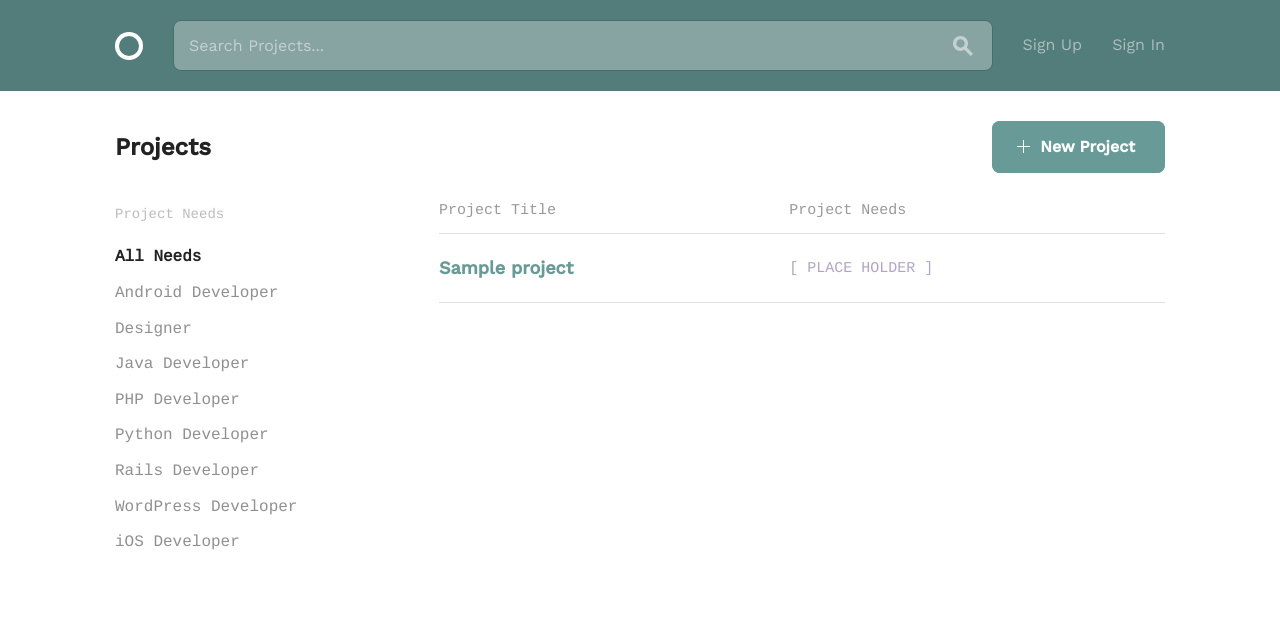
After one commit to crhowell/social-team-builder, a Django app: template projects/templates/project_list.html in a window 1280 px wide. The commit adds this page. Shown: the top 630 px of the page. Run offline with Django 3.2, Linux system fonts and the light colour scheme; the template is opened without the code that fills it: most values are stand-ins (such as "Sample title", 1, 10 or a date in 2020).

Commit message:
Add project intial List and Create views, templates, urls

```diff
--- a/core/templates/layouts/base.html
+++ b/core/templates/layouts/base.html
@@ -5,7 +5,7 @@
   <!-- Basic Page Needs
   –––––––––––––––––––––––––––––––––––––––––––––––––– -->
   <meta charset="utf-8">
-  <title>{% block title %}{% endblock %} | ST Builder</title>
+  <title>{% block title %}Home{% endblock %} | ST Builder</title>
   <meta name="description" content="">
   <meta name="author" content="">
 
@@ -35,7 +35,7 @@
     <div class="bounds">
       <div class="circle--fluid">
         <div class="circle--fluid--cell">
-          <h1 class="hide-text circle--logo"><a class="logo" href="{% url 'home' %}">Circle</a></h1>
+          <h1 class="hide-text circle--logo"><a class="logo" href="{% url 'projects:project_list' %}">Circle</a></h1>
         </div>
         <div class="circle--fluid--cell circle--fluid--primary">
           <div class="circle--search">
--- /dev/null
+++ b/projects/templates/project_list.html
@@ -0,0 +1,62 @@
+{% extends 'layouts/base.html' %}
+
+{% block title %}{{ block.super }}{% endblock %}
+  {% block content %}
+  <div class="bounds circle--page">
+    <div class="circle--page--header circle--fluid">
+      <div class="circle--fluid--cell circle--fluid--primary">
+        <h2>Projects</h2>
+      </div>
+      <div class="circle--fluid--cell circle--fluid--secondary">
+        <a class="button button-primary icon-on-left" href="{% url 'projects:add_project' %}">
+          <svg version="1.1" xmlns="http://www.w3.org/2000/svg" xmlns:xlink="http://www.w3.org/1999/xlink" x="0px" y="0px" viewBox="0 0 13 13" style="enable-background:new 0 0 13 13;" xml:space="preserve" class="add">
+            <polygon points="7,6 7,0 6,0 6,6 0,6 0,7 6,7 6,13 7,13 7,7 13,7 13,6 "/>
+          </svg>
+          New Project
+        </a>
+      </div>
+    </div>
+
+    <div class="grid-25">
+      <div class="circle--filter circle--secondary--module">
+        <h4>Project Needs</h4>
+        <ul class="circle--filter--list">
+          <li><a class="selected">All Needs</a></li>
+          <li><a>Android Developer</a></li>
+          <li><a>Designer</a></li>
+          <li><a>Java Developer</a></li>
+          <li><a>PHP Developer</a></li>
+          <li><a>Python Developer</a></li>
+          <li><a>Rails Developer</a></li>
+          <li><a>WordPress Developer</a></li>
+          <li><a>iOS Developer</a></li>
+        </ul>
+      </div>
+    </div>
+
+    <div class="grid-70 grid-push-5">
+      <table class="u-full-width circle--table">
+        <thead>
+          <tr>
+            <th>Project Title</th>
+            <th class="circle--cell--right">Project Needs</th>
+          </tr>
+        </thead>
+        <tbody>
+        {% for project in projects %}
+            <tr class="clickable-row" data-href="project.html">
+                <td>
+                  <h3>{{ project.title }}</h3>
+                </td>
+                <td class="circle--cell--right">
+                  <span class="secondary-label">[ PLACE HOLDER ]</span>
+                </td>
+            </tr>
+        {% endfor %}
+        </tbody>
+      </table>
+    </div>
+  </div>
+  {% endblock %}
+</body>
+</html>
--- a/social_team_builder/urls.py
+++ b/social_team_builder/urls.py
@@ -3,12 +3,13 @@ from django.contrib import admin
 from django.conf import settings
 
 from core.views import HomepageView
+from projects.views import ProjectListView
 
 
 urlpatterns = [
     url(r'^accounts/', include('accounts.urls', namespace='accounts')),
     url(r'^users/', include('profiles.urls', namespace='profiles')),
-    url(r'^$', HomepageView.as_view(), name='home'),
+    url(r'^', include('projects.urls', namespace='projects')),
     url(r'^admin/', admin.site.urls),
 ]
 
```
Also changed, not shown: projects/templates/project_create.html (added, +53 -0 lines), projects/urls.py (added, +9 -0 lines), projects/views.py (+15 -2 lines).
